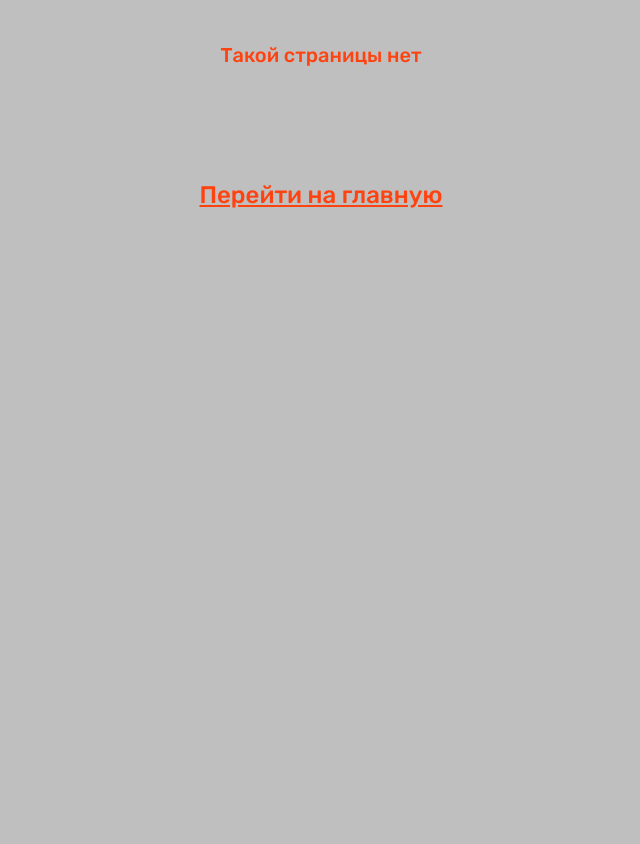
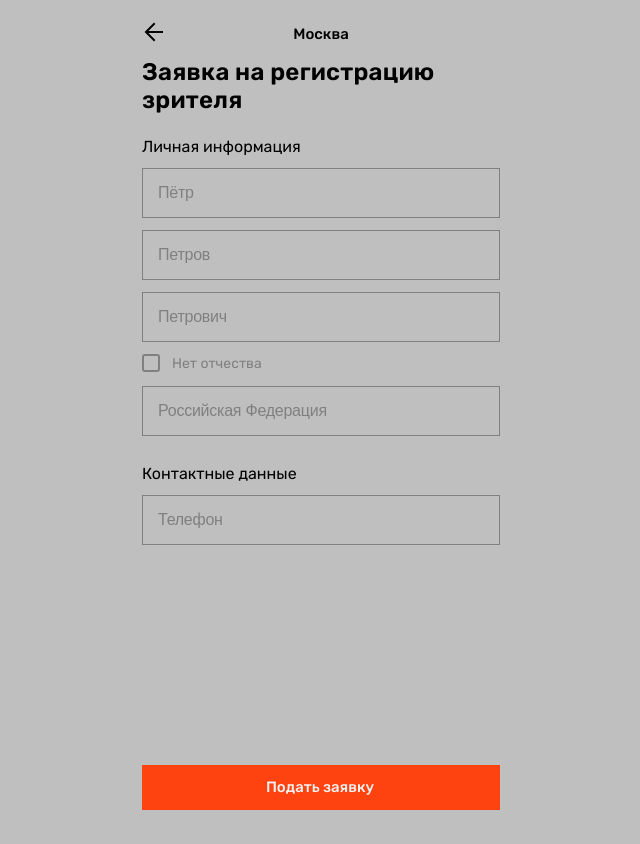
Before and after one commit to AntonKarpukhin/cardo-plus, a React (Vite) app: page /spectatorRegistration in a window 1280 px wide. Shown: the whole page, without its empty margins (319-959 px from the left). Built offline with nearby package versions, Linux system fonts and the light colour scheme.

Commit message:
feat: заявка на регистрацию зрителя

```diff
--- a/src/components/input/input.module.css
+++ b/src/components/input/input.module.css
@@ -56,7 +56,7 @@
     font-weight: 400;
     line-height: 20px;
     letter-spacing: -0.24px;
-    color: black;
+    color: var(--color-gray);
 }
 
 .input:active {
--- a/src/pages/online-selesctions-page/online-selesctions-page.tsx
+++ b/src/pages/online-selesctions-page/online-selesctions-page.tsx
@@ -41,7 +41,7 @@ const OnlineSelectionsPage = () => {
                     </div>
                 ) : (
                     <>
-                        <h2 className={styles.title}>Онлайн отбор на соревнования</h2>
+                        <h2 className={styles.title}>Онлайн отбор на&nbsp;соревнования</h2>
                         <div>
                             <button
                                 type="button"
--- /dev/null
+++ b/src/pages/spectator-registration-page/spectator-registration-page.module.css
@@ -0,0 +1,78 @@
+.SpectatorPage {
+  display: flex;
+  flex-direction: column;
+  justify-content: space-between;
+  min-height: 100vh;
+}
+
+.form {
+  margin-top: 23px;
+  display: flex;
+  flex-direction: column;
+  gap: 28px;
+  margin-bottom: 40px;
+}
+
+.wrapperPersonal {
+  display: flex;
+  flex-direction: column;
+  gap: 12px;
+}
+
+.wrapperCheckbox {
+  display: flex;
+  gap: 12px;
+  align-items: start;
+}
+
+.label {
+  display: flex;
+  align-items: center;
+  cursor: pointer;
+}
+
+.input {
+  position: absolute;
+  opacity: 0;
+  cursor: pointer;
+  height: 0;
+  width: 0;
+}
+
+.customCheckbox {
+  display: inline-block;
+  width: 18px;
+  height: 18px;
+  background-color: transparent;
+  border: 2px solid var(--border-gray);
+  border-radius: 3px;
+  position: relative;
+}
+
+.paragraphAccept {
+  font-size: 14px;
+  font-style: normal;
+  font-weight: 400;
+  line-height: 20px;
+}
+
+.input:checked + .customCheckbox::after {
+  content: '';
+  position: absolute;
+  top: 50%;
+  left: 50%;
+  width: 10px;
+  height: 10px;
+  background-color: var(--border-gray);
+  transform: translate(-50%, -50%);
+  border-radius: 2px;
+}
+
+.title {
+  color: var(--color-black);
+  font-size: 24px;
+  font-style: normal;
+  font-weight: 600;
+  line-height: normal;
+  letter-spacing: 0.24px;
+}
--- /dev/null
+++ b/src/pages/spectator-registration-page/spectator-registration-page.tsx
@@ -0,0 +1,113 @@
+import React, { useEffect, useState } from 'react';
+import {
+    Button,
+    HeaderAuthorization, Input, Paragraph,
+} from '../../components';
+import { useProfileStore } from '../../store/profile-slice';
+import useInput from '../../hooks/useInput';
+import styles from './spectator-registration-page.module.css';
+
+const SpectatorRegistrationPage = () => {
+    const [isChecked, setIsChecked] = useState<boolean>(false);
+    const { input, handleInputChange, setDefaultValue } = useInput();
+    const { profile, getProfile } = useProfileStore();
+
+    useEffect(() => {
+        getProfile();
+    }, []);
+
+    useEffect(() => {
+        setDefaultValue(profile);
+    }, [profile]);
+
+    const handleCheckboxChange = (event: React.ChangeEvent<HTMLInputElement>): void => {
+        setIsChecked(event.target.checked);
+    };
+
+    return (
+        <section className={styles.SpectatorPage}>
+            <div>
+                <HeaderAuthorization status="back" path="/profileSettings" text="Москва" />
+                <h2 className={styles.title}>Заявка на регистрацию зрителя</h2>
+                <form className={styles.form}>
+                    <div className={styles.wrapperPersonal}>
+                        <Paragraph
+                            className={styles.personal}
+                            color="black"
+                            text="Личная информация"
+                        />
+                        <Input
+                            type="text"
+                            datatype="name"
+                            placeholder="Имя"
+                            onChange={handleInputChange}
+                            value={input?.name || ''}
+                            disabled
+                        />
+                        <Input
+                            type="text"
+                            datatype="surname"
+                            placeholder="Фамилия"
+                            onChange={handleInputChange}
+                            value={input?.surname || ''}
+                            disabled
+                        />
+                        <Input
+                            type="text"
+                            datatype="patronymic"
+                            placeholder="Отчество"
+                            onChange={handleInputChange}
+                            value={isChecked ? '' : input?.patronymic || ''}
+                            disabled
+                        />
+                        <div className={styles.wrapperCheckbox}>
+                            {/* eslint-disable-next-line jsx-a11y/label-has-associated-control */}
+                            <label className={styles.label} htmlFor="checkboxAccept">
+                                <input
+                                    className={styles.input}
+                                    id="checkboxAccept"
+                                    type="checkbox"
+                                    checked={isChecked}
+                                    onChange={handleCheckboxChange}
+                                />
+                                <span className={styles.customCheckbox} />
+                            </label>
+                            <Paragraph
+                                className={styles.paragraphAccept}
+                                color="gray"
+                                text="Нет отчества"
+                            />
+                        </div>
+
+                        <Input
+                            type="text"
+                            datatype="country"
+                            placeholder="Страна"
+                            onChange={handleInputChange}
+                            value={input?.country || ''}
+                            disabled
+                        />
+                    </div>
+
+                    <div className={styles.wrapperPersonal}>
+                        <Paragraph
+                            className={styles.personal}
+                            color="black"
+                            text="Контактные данные"
+                        />
+                        <Input
+                            type="text"
+                            datatype="phoneNumber"
+                            placeholder="Телефон"
+                            onChange={handleInputChange}
+                            value={input?.phoneNumber || ''}
+                        />
+                    </div>
+                </form>
+            </div>
+            <Button color="red" type="button" text="Подать заявку" />
+        </section>
+    );
+};
+
+export default SpectatorRegistrationPage;
--- a/src/routing/router.tsx
+++ b/src/routing/router.tsx
@@ -19,6 +19,7 @@ const RegionalSelectionsPage = lazy(() => import('../pages/regional-selections-p
 const ProfileInformationPage = lazy(() => import('../pages/profile-information-page/profile-information-page'));
 const OnlineSelectionsPage = lazy(() => import('../pages/online-selesctions-page/online-selesctions-page'));
 const ResetPasswordPage = lazy(() => import('../pages/reset-password-page/reset-password-page'));
+const SpectatorRegistrationPage = lazy(() => import('../pages/spectator-registration-page/spectator-registration-page'));
 
 export const router = createBrowserRouter([
     {
@@ -101,6 +102,11 @@ export const router = createBrowserRouter([
         errorElement: <ErrorPage />,
     },
     {
+        path: '/spectatorRegistration',
+        element: <Suspense><SpectatorRegistrationPage /></Suspense>,
+        errorElement: <ErrorPage />,
+    },
+    {
         path: '*',
         element: <NotFoundPage />,
     },
```
